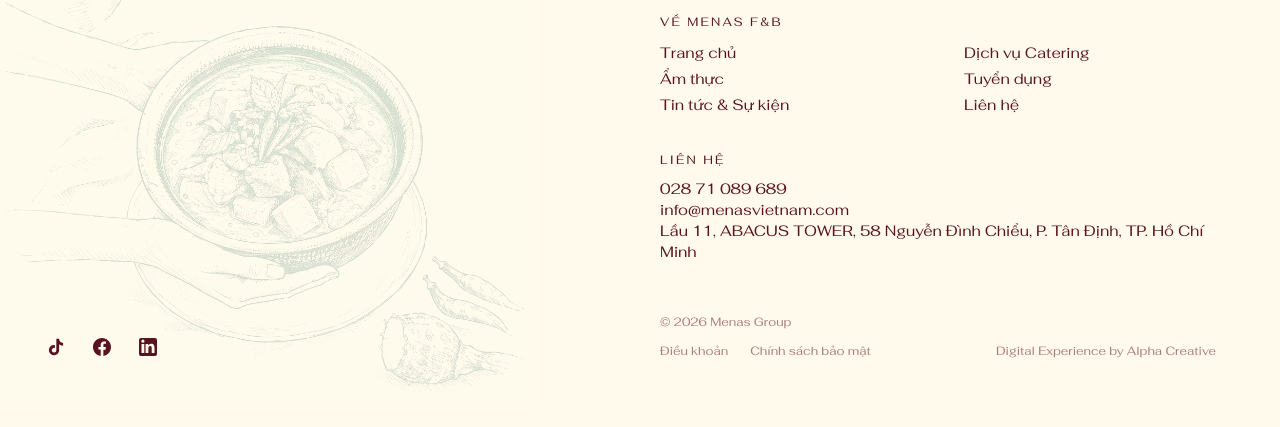
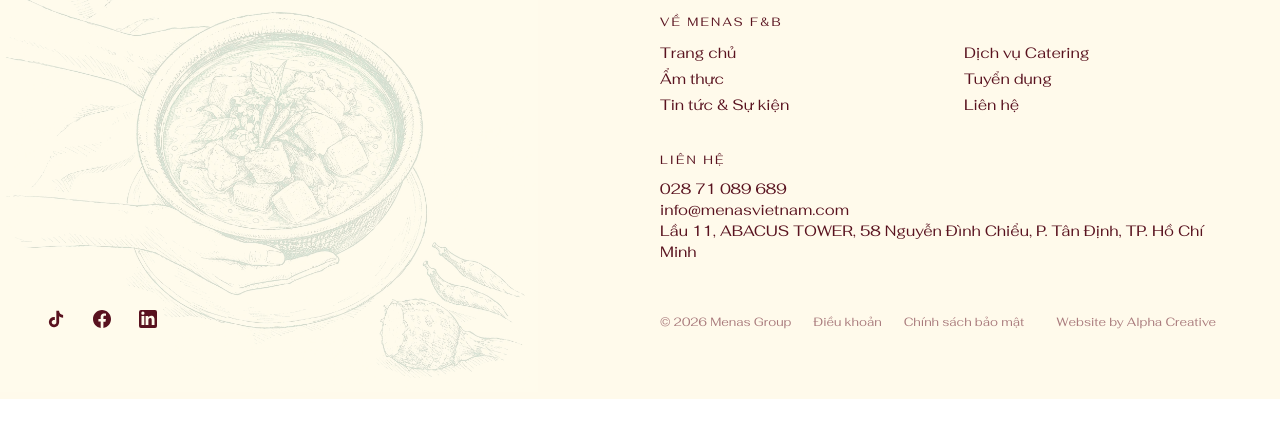
Before and after one commit to alphacreativee/menas-F-B, a website: page index.html in a window 1280 px wide. Shown: the part 2091-2518 px from the top of the page. After the commit the page ends 2490 px from the top, so only its background shows below. Drawn offline with Linux system fonts and the light colour scheme.

Commit message:
add edit footer

```diff
--- a/components/footer.html
+++ b/components/footer.html
@@ -81,14 +81,12 @@
     </address>
 
     <div class="footer-bottom">
-      <p class="footer-copyright">© 2026 Menas Group</p>
       <div class="footer-legal">
+        <p class="footer-copyright">© 2026 Menas Group</p>
         <a href="#">Điều khoản</a>
         <a href="#">Chính sách bảo mật</a>
       </div>
-      <p class="footer-credit">
-        Digital Experience by <a href="#">Alpha Creative</a>
-      </p>
+      <p class="footer-credit">Website by <a href="#">Alpha Creative</a></p>
     </div>
   </div>
 </div>
```
